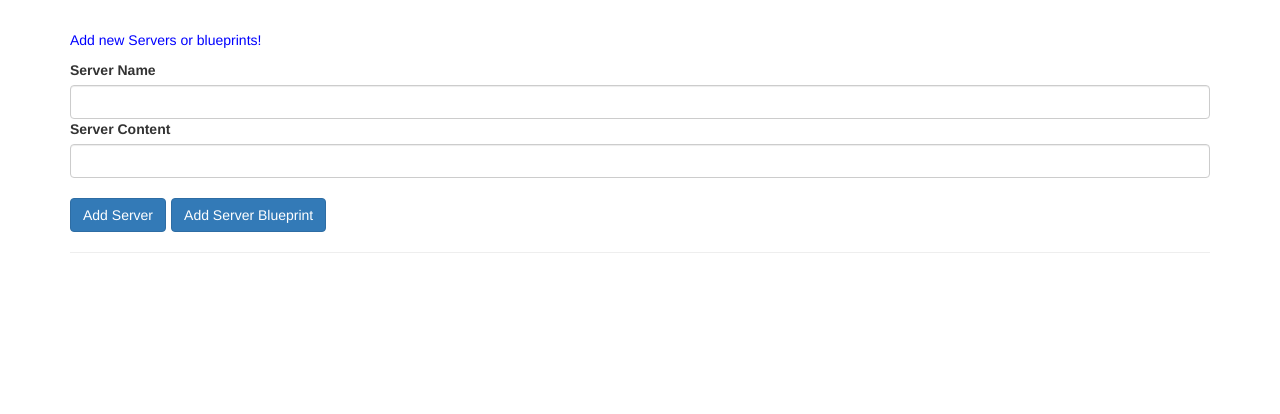
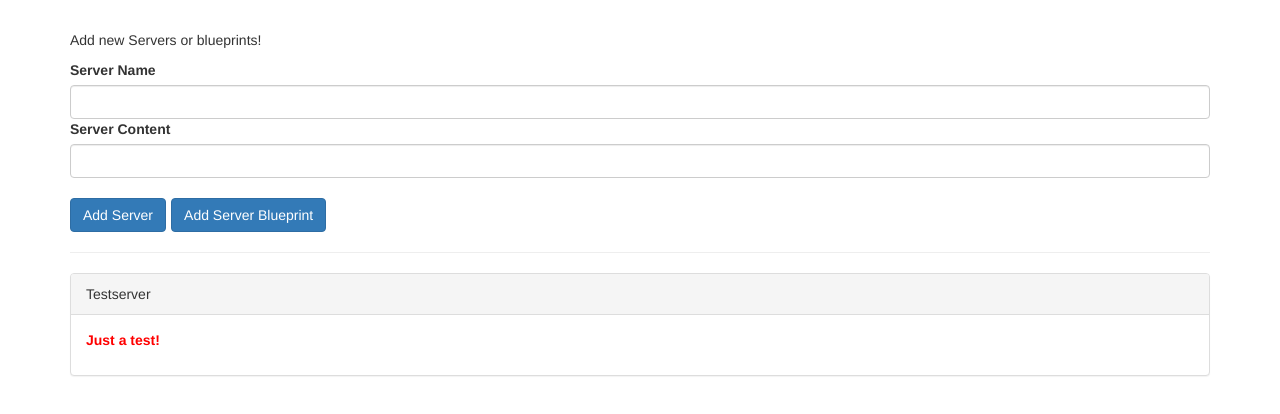
Before and after one commit to Angular-Udemy-Course/blueprint-server, an Angular app: page / in a window 1280 px wide. Shown: the top 414 px of the page. Built offline with nearby package versions, Linux system fonts and the light colour scheme.

Commit message:
Split app component into cockpit and server-element components

```diff
--- a/src/app/app.component.html
+++ b/src/app/app.component.html
@@ -1,36 +1,13 @@
 <div class="container">
-  <div class="row">
-    <div class="col-xs-12">
-      <p>Add new Servers or blueprints!</p>
-      <label>Server Name</label>
-      <input type="text" class="form-control" [(ngModel)]="newServerName">
-      <label>Server Content</label>
-      <input type="text" class="form-control" [(ngModel)]="newServerContent">
-      <br>
-      <div class="btn-toolbar">
-        <button
-          class="btn btn-primary"
-          (click)="onAddServer()">Add Server</button>
-        <button
-          class="btn btn-primary"
-          (click)="onAddBlueprint()">Add Server Blueprint</button>
-      </div>
+    <app-cockpit
+        (serverCreated)="onServerAdded($event)"
+        (blueprintCreated)="onBlueprintAdded($event)"></app-cockpit>
+    <hr>
+    <div class="row">
+        <div class="col-xs-12">
+            <app-server-element
+                *ngFor="let serverElement of serverElements"
+                [srvElement]="serverElement"></app-server-element>
+        </div>
     </div>
-  </div>
-  <hr>
-  <div class="row">
-    <div class="col-xs-12">
-      <div
-        class="panel panel-default"
-        *ngFor="let element of serverElements">
-        <div class="panel-heading">{{ element.name }}</div>
-        <div class="panel-body">
-          <p>
-            <strong *ngIf="element.type === 'server'" style="color: red">{{ element.content }}</strong>
-            <em *ngIf="element.type === 'blueprint'">{{ element.content }}</em>
-          </p>
-        </div>
-      </div>
-    </div>
-  </div>
 </div>
--- a/src/app/app.component.ts
+++ b/src/app/app.component.ts
@@ -6,23 +6,21 @@
   styleUrls: ['./app.component.css']
 })
 export class AppComponent {
-  serverElements = [];
-  newServerName = '';
-  newServerContent = '';
+  serverElements = [{type: 'server', name: 'Testserver', content: 'Just a test!'}];
 
-  onAddServer() {
+  onServerAdded(serverData: {serverName: string, serverContent: string}) {
     this.serverElements.push({
       type: 'server',
-      name: this.newServerName,
-      content: this.newServerContent
+      name: serverData.serverName,
+      content: serverData.serverContent
     });
   }
 
-  onAddBlueprint() {
+  onBlueprintAdded(blueprintData: {serverName: string, serverContent: string}) {
     this.serverElements.push({
       type: 'blueprint',
-      name: this.newServerName,
-      content: this.newServerContent
+      name: blueprintData.serverName,
+      content: blueprintData.serverContent
     });
   }
 }
--- a/src/app/app.module.ts
+++ b/src/app/app.module.ts
@@ -4,10 +4,14 @@
 
 
 import { AppComponent } from './app.component';
+import { CockpitComponent } from './cockpit/cockpit.component';
+import { ServerElementComponent } from './server-element/server-element.component';
 
 @NgModule({
   declarations: [
-    AppComponent
+    AppComponent,
+    CockpitComponent,
+    ServerElementComponent
   ],
   imports: [
     BrowserModule,
--- /dev/null
+++ b/src/app/cockpit/cockpit.component.html
@@ -0,0 +1,14 @@
+<div class="row">
+    <div class="col-xs-12">
+        <p>Add new Servers or blueprints!</p>
+        <label>Server Name</label>
+        <input type="text" class="form-control" [(ngModel)]="newServerName">
+        <label>Server Content</label>
+        <input type="text" class="form-control" [(ngModel)]="newServerContent">
+        <br>
+        <div class="btn-toolbar">
+            <button class="btn btn-primary" (click)="onAddServer()">Add Server</button>
+            <button class="btn btn-primary" (click)="onAddBlueprint()">Add Server Blueprint</button>
+        </div>
+    </div>
+</div>
--- /dev/null
+++ b/src/app/cockpit/cockpit.component.ts
@@ -0,0 +1,32 @@
+import { Component, OnInit, EventEmitter, Output } from '@angular/core';
+
+@Component({
+  selector: 'app-cockpit',
+  templateUrl: './cockpit.component.html',
+  styleUrls: ['./cockpit.component.css']
+})
+export class CockpitComponent implements OnInit {
+  @Output() serverCreated = new EventEmitter<{serverName: string, serverContent: string}>();
+  @Output() blueprintCreated = new EventEmitter<{serverName: string, serverContent: string}>();
+  newServerName = '';
+  newServerContent = '';
+
+  constructor() { }
+
+  ngOnInit() {
+  }
+
+  onAddServer() {
+    this.serverCreated.emit({
+      serverName: this.newServerName,
+      serverContent: this.newServerContent
+    });
+  }
+
+  onAddBlueprint() {
+    this.blueprintCreated.emit({
+      serverName: this.newServerName,
+      serverContent: this.newServerContent
+    });
+  }
+}
--- /dev/null
+++ b/src/app/server-element/server-element.component.html
@@ -0,0 +1,9 @@
+<div class="panel panel-default">
+    <div class="panel-heading">{{ element.name }}</div>
+    <div class="panel-body">
+        <p>
+            <strong *ngIf="element.type === 'server'" style="color: red">{{ element.content }}</strong>
+            <em *ngIf="element.type === 'blueprint'">{{ element.content }}</em>
+        </p>
+    </div>
+</div>
--- /dev/null
+++ b/src/app/server-element/server-element.component.ts
@@ -0,0 +1,16 @@
+import { Component, OnInit, Input } from '@angular/core';
+
+@Component({
+  selector: 'app-server-element',
+  templateUrl: './server-element.component.html',
+  styleUrls: ['./server-element.component.css']
+})
+export class ServerElementComponent implements OnInit {
+  @Input('srvElement') element: {type: string, name: string, content: string};
+
+  constructor() { }
+
+  ngOnInit() {
+  }
+
+}
```
Also changed, not shown: src/app/cockpit/cockpit.component.css (added), src/app/server-element/server-element.component.css (added), 2 other files (tests, documents, lock files or other folders).
